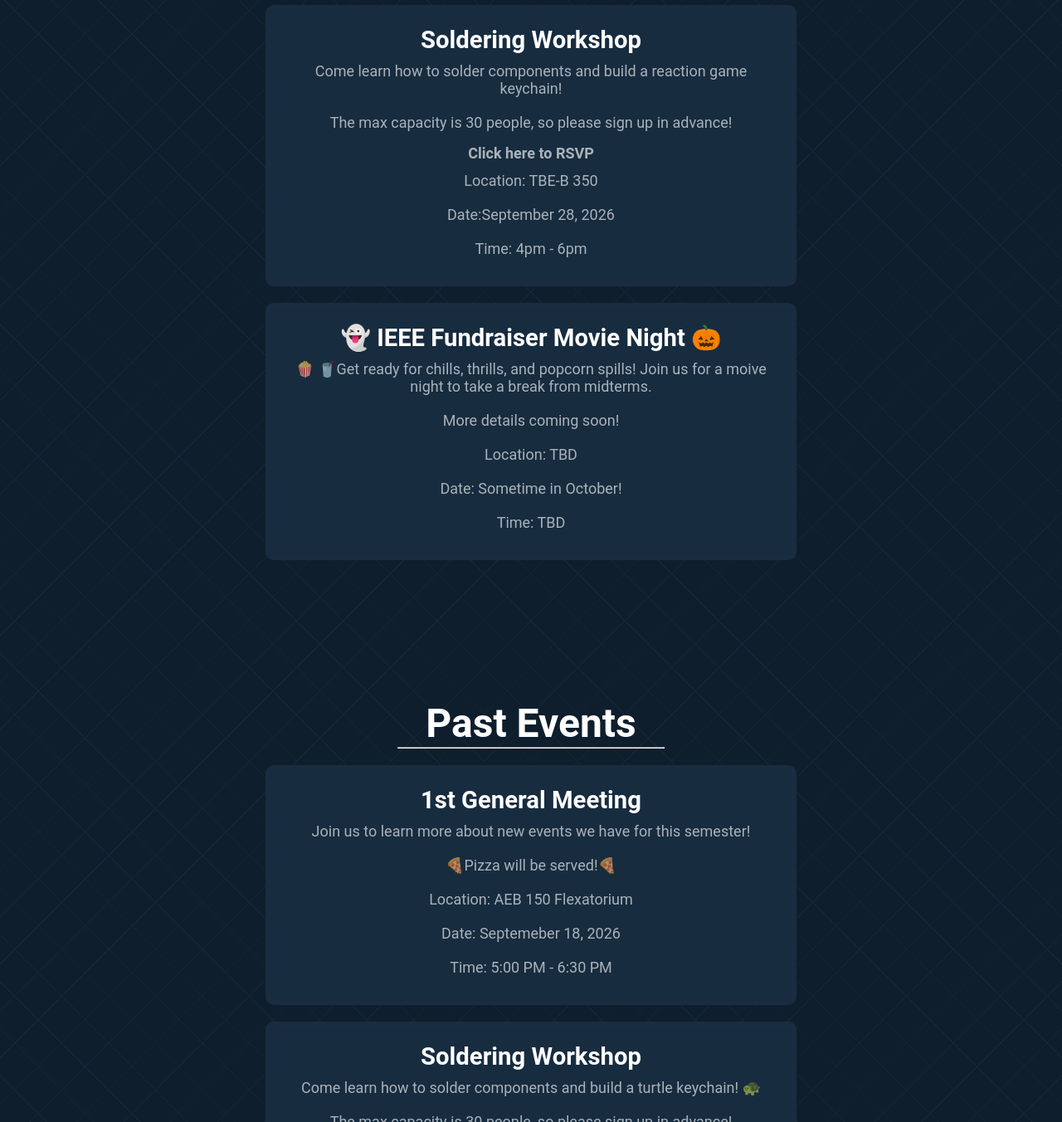
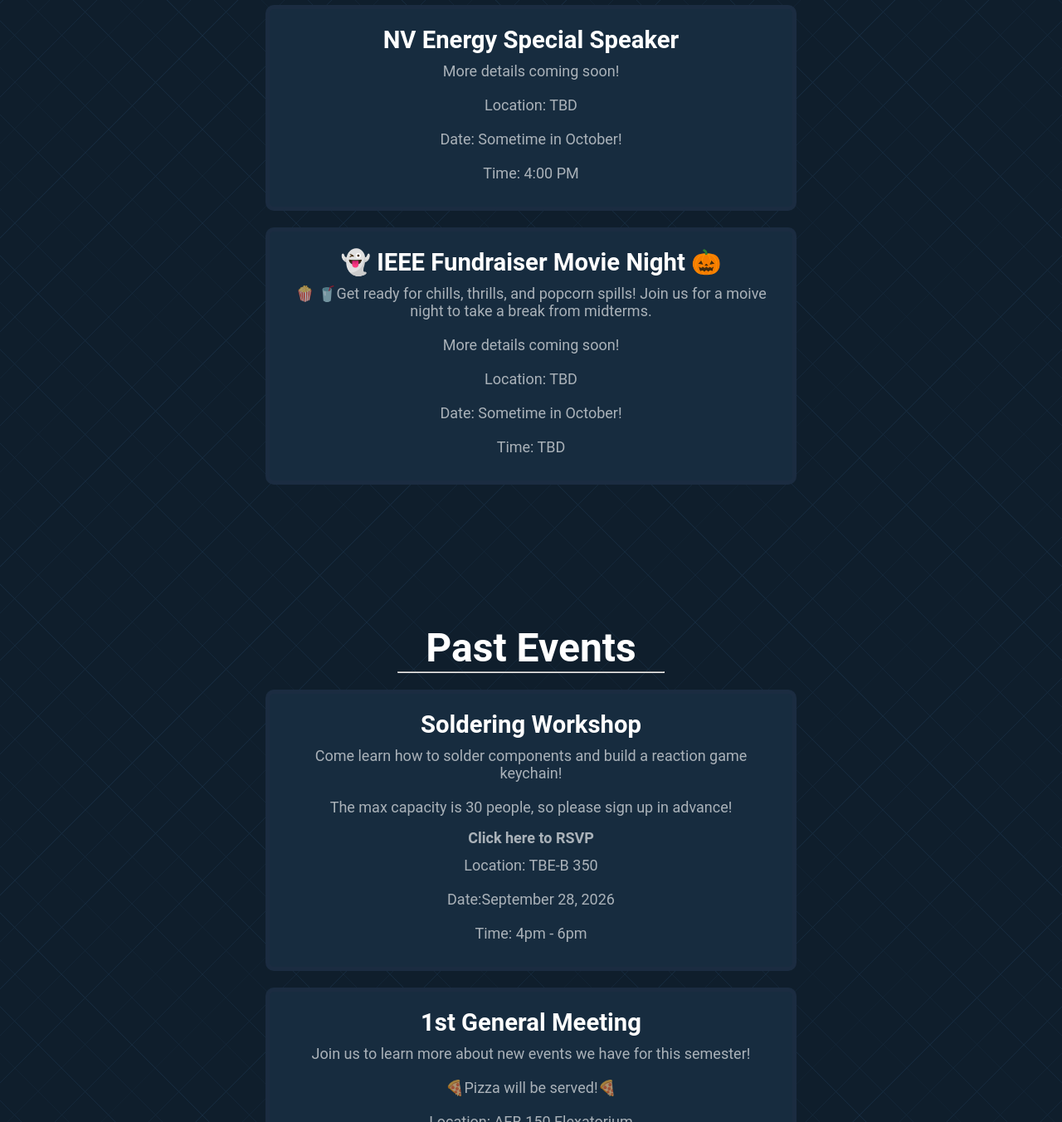
Before and after one commit to IEEE-UNLV/IEEE-UNLV-Website, a website: page events.html in a window 1280 px wide. Shown: the part 217-1569 px from the top of the page at 83% size. Drawn offline with Linux system fonts and the light colour scheme.

Commit message:
updating events

```diff
--- a/events.html
+++ b/events.html
@@ -32,13 +32,11 @@
             <h2>Upcoming Events</h2>
             <hr>
             <div class="currentEventsContainer">
-                <h3>Soldering Workshop</h3>
-                <p>Come learn how to solder components and build a reaction game keychain!</p>
-                <p>The max capacity is 30 people, so please sign up in advance!</p>
-                <strong><a href="https://docs.google.com/forms/d/e/1FAIpQLSfGz9rYuzDoXBi6qaU3qO624Vosf8rev9_sfRU0dyFIG_ktHQ/viewform?usp=dialog" target="_blank">Click here to RSVP</a></strong>
-                <p>Location: TBE-B 350</p>
-                <p>Date:September 28, 2026</p>
-                <p>Time: 4pm - 6pm</p>
+                <h3>NV Energy Special Speaker</h3>
+                <p>More details coming soon!</p>
+                <p>Location: TBD</p>
+                <p>Date: Sometime in October!</p>
+                <p>Time: 4:00 PM</p>
             </div>
             <div class="currentEventsContainer">
                 <h3>&#x1F47B; IEEE Fundraiser Movie Night &#x1F383;</h3>
@@ -56,6 +54,15 @@
         <section class="pastEvents" id="pastEvents">
             <h2>Past Events</h2>
             <hr>
+            <div class="pastEventContainer">
+                <h3>Soldering Workshop</h3>
+                <p>Come learn how to solder components and build a reaction game keychain!</p>
+                <p>The max capacity is 30 people, so please sign up in advance!</p>
+                <strong><a href="https://docs.google.com/forms/d/e/1FAIpQLSfGz9rYuzDoXBi6qaU3qO624Vosf8rev9_sfRU0dyFIG_ktHQ/viewform?usp=dialog" target="_blank">Click here to RSVP</a></strong>
+                <p>Location: TBE-B 350</p>
+                <p>Date:September 28, 2026</p>
+                <p>Time: 4pm - 6pm</p>
+            </div>
             <div class="pastEventContainer">
                 <h3>1st General Meeting</h3>
                 <p>Join us to learn more about new events we have for this semester!</p>
```
